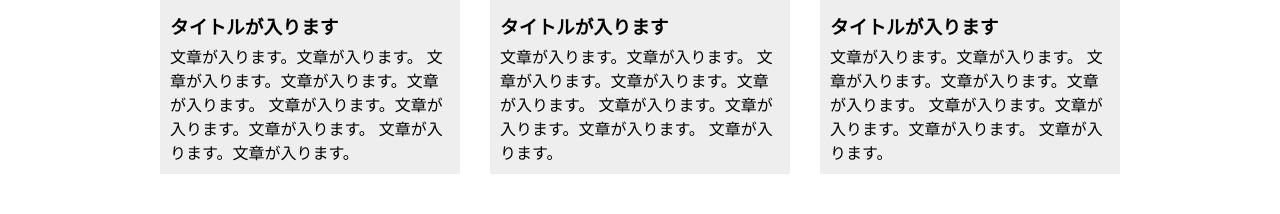
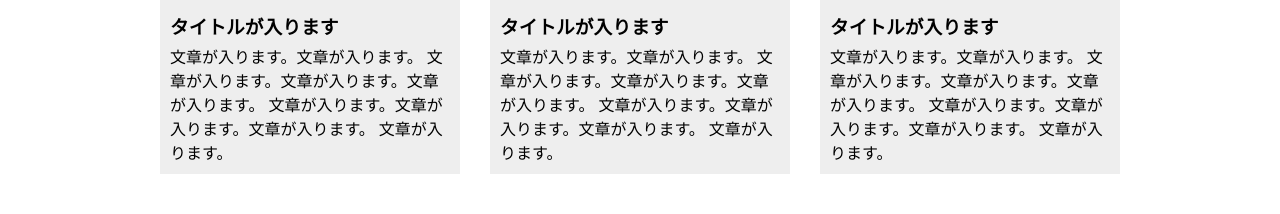
Before and after one commit to krkyk/chapter9_exercise, a plain HTML site: page index.html in a window 1280 px wide. Shown: the part 263-477 px from the top of the page. Drawn offline with Linux system fonts and the light colour scheme.

Commit message:
[redo2]1-10

```diff
--- a/index.html
+++ b/index.html
@@ -15,7 +15,7 @@
             <p class="text">文章が入ります。文章が入ります。
               文章が入ります。文章が入ります。文章が入ります。
               文章が入ります。文章が入ります。文章が入ります。
-              文章が入ります。文章が入ります。
+              文章が入ります。
             </p>
         </div>
 
```
